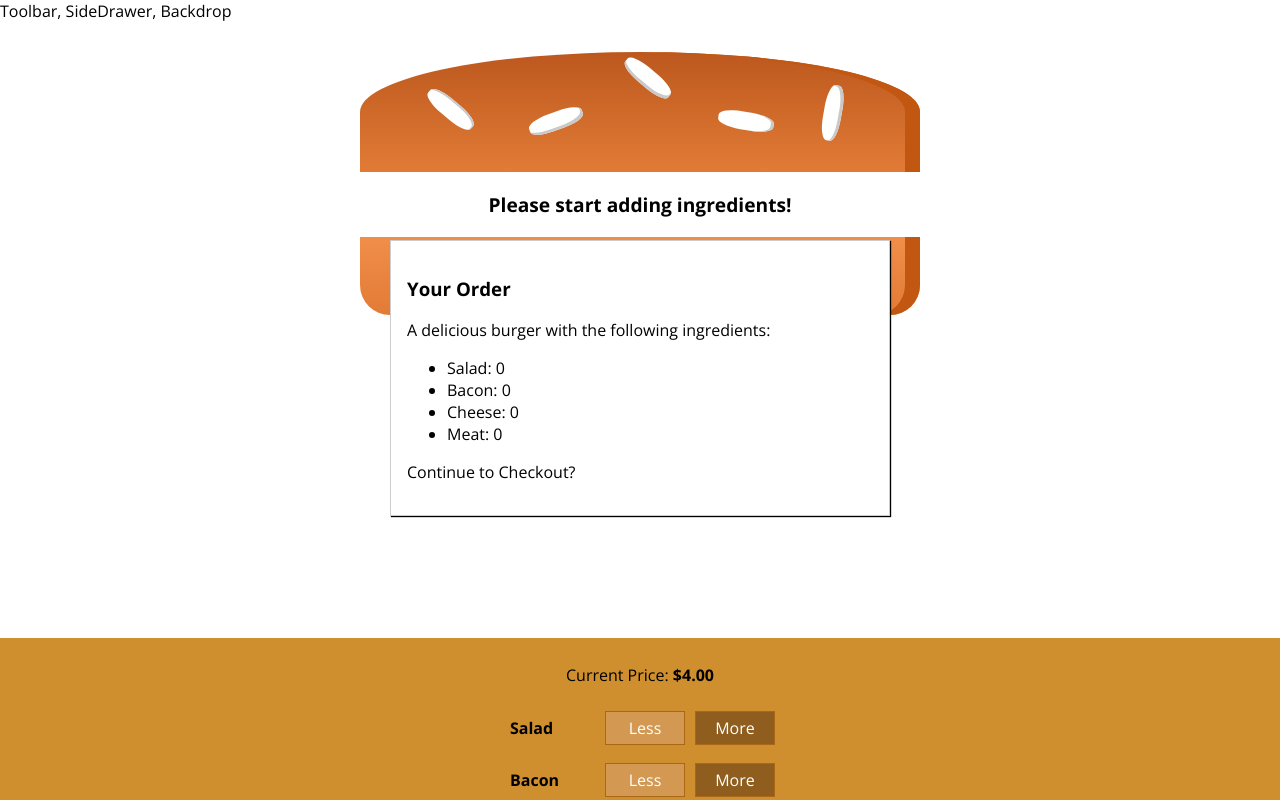
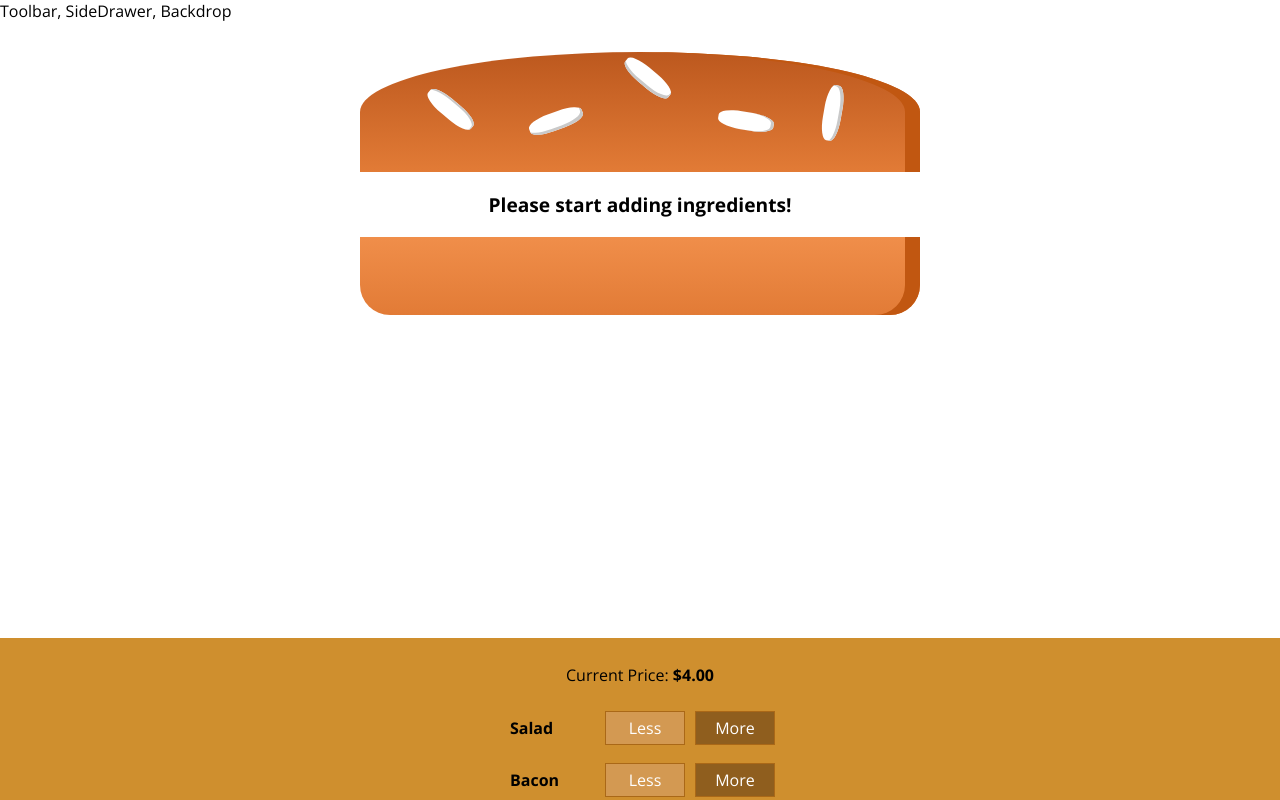
Before and after one commit to saraemanuelsson/burger-builder, a React app: page / in a window 1280 px wide. Shown: the top 800 px of the page. Built offline with nearby package versions, Linux system fonts and the light colour scheme.

Commit message:
Hid modal to only show up when order button is clicked

```diff
--- a/src/components/Burger/BuildControls/BuildControls.js
+++ b/src/components/Burger/BuildControls/BuildControls.js
@@ -23,7 +23,7 @@
                     disabled={props.disabled[ctrl.type]}
                 />
             ))}
-            <button className="orderButton" disabled={!props.purchaseable}>ORDER NOW</button>
+            <button className="orderButton" disabled={!props.purchaseable} onClick={props.ordered}>ORDER NOW</button>
         </div>
     )
 
--- a/src/components/UI/Modal/Modal.js
+++ b/src/components/UI/Modal/Modal.js
@@ -3,7 +3,7 @@
 
 const Modal = (props) => {
     return (
-        <div className="modal">
+        <div className="modal" style={{transform: props.show ? "translateY(0)" : "translateY(-100vh)", opacity: props.show ? '1' : "0"}}>
             {props.children}
         </div>
     )
--- a/src/containers/BurgerBuilder/BurgerBuilder.js
+++ b/src/containers/BurgerBuilder/BurgerBuilder.js
@@ -23,15 +23,19 @@
             meat: 0
         },
         totalPrice: 4,
-        purchaseable: false
+        purchaseable: false,
+        purchasing: false
     }
 
     updatePurchaseState = (ingredients) => {
-        // const ingredients = {...this.state.ingredients}
         const sum = Object.keys(ingredients).map(ingredientKey => {
             return ingredients[ingredientKey]
         }).reduce((sum, el) => {return sum + el}, 0)
         this.setState({ purchaseable: sum > 0 })
+    }
+
+    purchasedHandler = () => {
+        this.setState({purchasing: true})
     }
 
     addIngredientHandler = (type) => {
@@ -73,7 +77,7 @@
 
         return (
             <Aux>
-                <Modal>
+                <Modal show={this.state.purchasing}>
                     <OrderSummary ingredients={this.state.ingredients} />
                 </Modal>
                 <Burger ingredients={this.state.ingredients} />
@@ -83,6 +87,7 @@
                     ingredientRemoved={this.removeIngredientHandler}
                     purchaseable={this.state.purchaseable}
                     disabled={disabledInfo}
+                    ordered={this.purchasedHandler}
                 />
             </Aux>
         )
```
